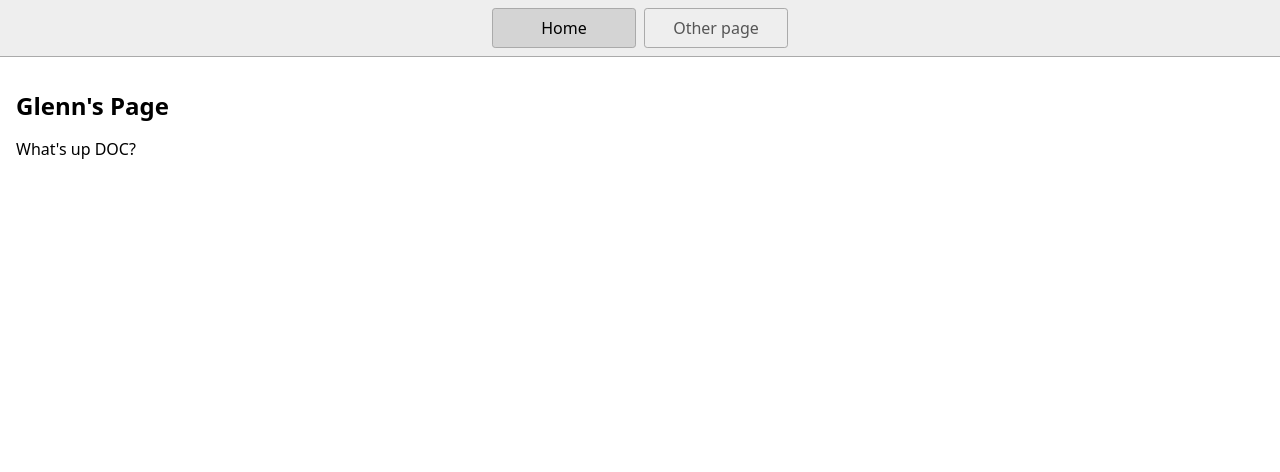
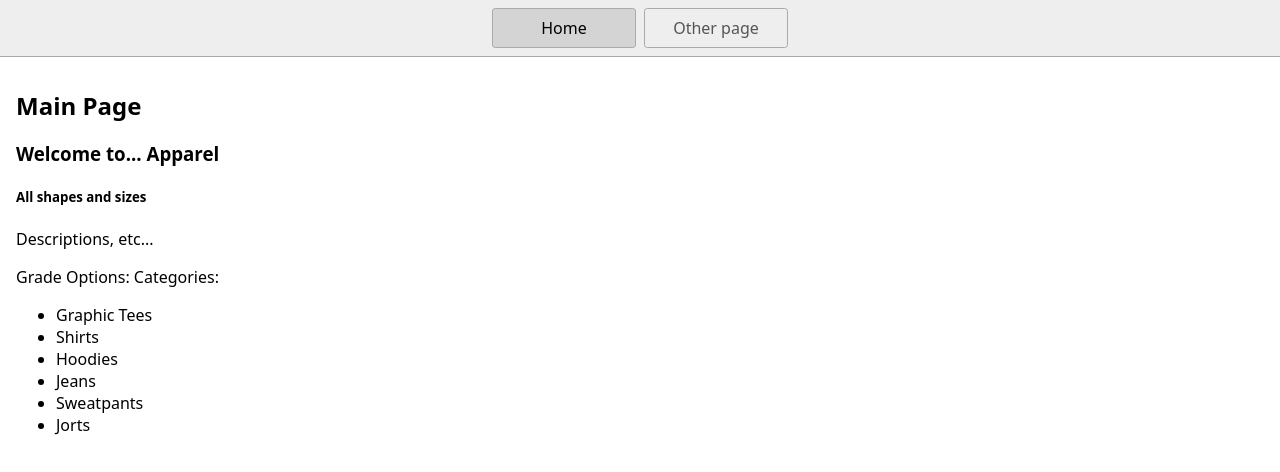
Before and after one commit to GlennieU/Statice-CPS140-Website, a website: page index.html in a window 1280 px wide. Drawn offline with Linux system fonts and the light colour scheme.

Commit message:
Added more content

```diff
--- a/index.html
+++ b/index.html
@@ -1,9 +1,9 @@
 <!DOCTYPE html>
 <html lang="en">
   <head>
-    <title>Home</title>
+    <title>Apparel</title>
     <meta charset="UTF-8" />
-    <meta name="viewport" content="width=device-width" />
+    <meta name="viewport" content="Small clothing brand with big dreams" />
     <!--
       Need a visual blank slate?
       Remove all code in `styles.css`!
@@ -17,7 +17,20 @@
       <a href="/page2.html">Other page</a>
     </nav>
     <main>
-      <h1> Glenn's Page </h1>
-   What's up DOC? </main>
+      <h1> Main Page </h1>
+      <h3>Welcome to... Apparel  </h3>
+      <h5>All shapes and sizes</h5>
+      <p>Descriptions, etc... </p>
+      Grade Options:
+      Categories:
+      <ul>
+        <Li>Graphic Tees</Li>
+        <Li>Shirts</Li>
+        <Li>Hoodies</Li>
+        <Li>Jeans</Li>
+        <li>Sweatpants</li>
+        <li>Jorts</li>
+        <ul>
+    </main>
   </body>
 </html>
```
